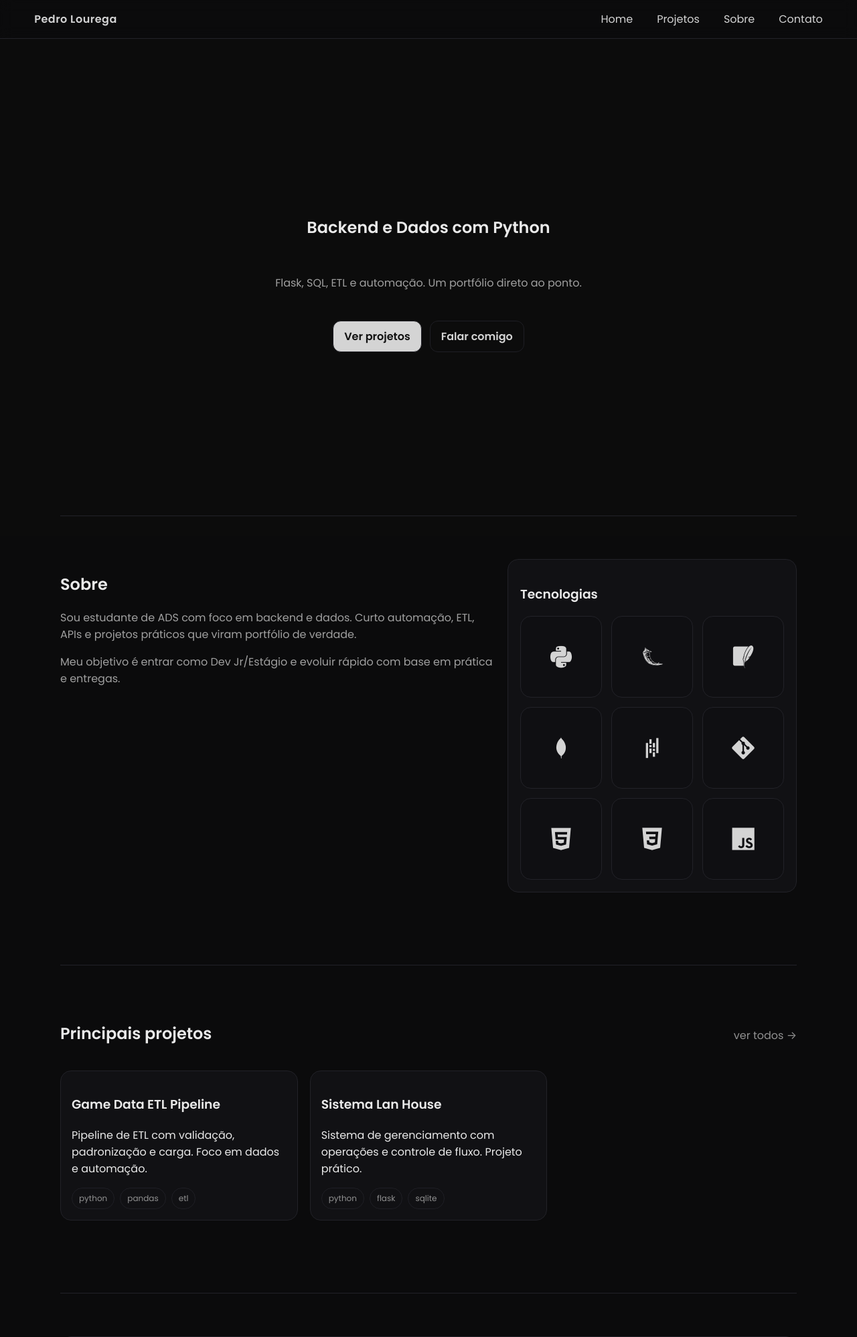
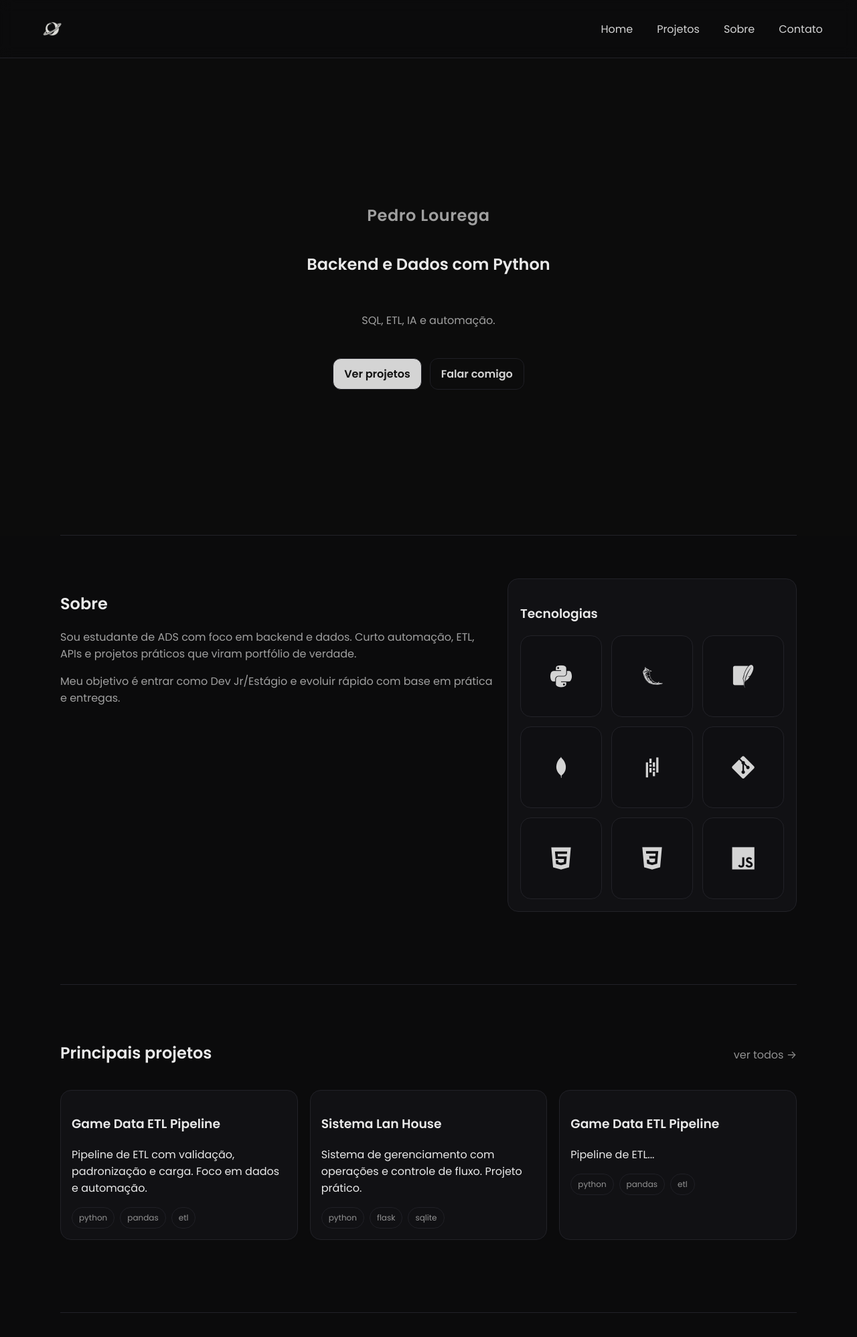
Before and after one commit to PedroLourega/my_porfolio, a Flask app: page / in a window 1280 px wide. Shown: the top 1997 px of the page at 67% size. Run offline with Flask 3, Linux system fonts and the light colour scheme.

Commit message:
feat: new logo and image project

```diff
--- a/portfolio/app/data/projects.json
+++ b/portfolio/app/data/projects.json
@@ -16,5 +16,12 @@
       "github": "https://github.com/seu-user/seu-repo",
       "demo": ""
     }
-  }
+  },
+  {
+  "title": "Game Data ETL Pipeline",
+  "description": "Pipeline de ETL...",
+  "tags": ["python", "pandas", "etl"],
+  "image": "etl.png",
+  "links": { "github": "...", "demo": "" }
+}
 ]
--- a/portfolio/app/static/css/style.css
+++ b/portfolio/app/static/css/style.css
@@ -30,6 +30,23 @@ a:hover{ opacity:1; }
 .logo{ font-weight:600; letter-spacing:.5px; }
 .links a{ margin-left:18px; }
 
+.logo{
+  display:flex;
+  align-items:center;
+  gap:10px;
+}
+
+.logo-img{
+  width:54px;
+  height:54px;
+  object-fit:contain;
+}
+
+.logo-text{
+  font-weight:600;
+  letter-spacing:.5px;
+}
+
 /* ---------- HERO / TELA INICIAL ---------- */
 .hero{
   min-height: 78vh;
@@ -45,6 +62,13 @@ a:hover{ opacity:1; }
 .hero p{
   max-width: 62ch;
   color: var(--muted);
+}
+
+.hero-name{
+  margin:0;
+  font-weight:800;
+  letter-spacing:.6px;
+  color:var(--muted);
 }
 
 .cta{
@@ -89,6 +113,16 @@ a:hover{ opacity:1; }
 .card:hover{
   transform: translateY(-2px);
   border-color:#2f2f38;
+}
+
+.card-img{
+  width:100%;
+  height:160px;
+  object-fit:cover;
+  border-radius:14px;
+  border:1px solid var(--line);
+  margin-bottom:12px;
+  opacity:.95;
 }
 
 .tags{ display:flex; flex-wrap:wrap; gap:8px; margin-top:10px; }
--- a/portfolio/app/templates/about.html
+++ b/portfolio/app/templates/about.html
@@ -1,5 +1,5 @@
 {% extends "base.html" %}
-{% block title %}Sobre | Pedro{% endblock %}
+{% block title %}Sobre | Pedro Lourega{% endblock %}
 
 {% block content %}
 <section class="reveal">
--- a/portfolio/app/templates/base.html
+++ b/portfolio/app/templates/base.html
@@ -11,13 +11,16 @@
   <link rel="stylesheet" href="https://cdn.jsdelivr.net/gh/devicons/devicon@latest/devicon.min.css">
 
   <link rel="stylesheet" href="{{ url_for('static', filename='css/style.css') }}">
+  <link rel="icon" type="image/png" href="{{ url_for('static', filename='img/logo.png') }}?v=2">
   <script defer src="{{ url_for('static', filename='js/main.js') }}"></script>
 </head>
 
 <body class="{% block body_class %}{% endblock %}">
 <canvas id="trailCanvas" class="trail-canvas"></canvas>
  <header class="nav">
-  <a class="logo" href="/">Pedro Lourega</a>
+  <a class="logo" href="/">
+  <img src="{{ url_for('static', filename='img/logo.png') }}" alt="Logo Pedro Lourega" class="logo-img">
+</a>
 
   <button class="menu-btn" id="menuBtn" aria-label="Abrir menu" aria-expanded="false">
     <span class="menu-icon"></span>
--- a/portfolio/app/templates/contact.html
+++ b/portfolio/app/templates/contact.html
@@ -1,5 +1,5 @@
 {% extends "base.html" %}
-{% block title %}Contato | Pedro{% endblock %}
+{% block title %}Contato | Pedro Lourega{% endblock %}
 
 {% block content %}
 <section class="reveal">
--- a/portfolio/app/templates/home.html
+++ b/portfolio/app/templates/home.html
@@ -3,10 +3,11 @@
 {% block body_class %}home{% endblock %}
 
 {% block content %}
-<section class="hero reveal">
-  <canvas id="trailCanvas" class="trail-canvas"></canvas>
-  <h1>Backend e Dados com Python</h1>
-  <p>Flask, SQL, ETL e automação. Um portfólio direto ao ponto.</p>
+<link rel="icon" type="image/png" href="{{ url_for('static', filename='img/logo.png') }}">
+<section class="hero reveal" id="hero">
+  <h1 class="hero-name">Pedro Lourega</h1>
+  <h2>Backend e Dados com Python</h2>
+  <p>SQL, ETL, IA e automação.</p>
 
   <div class="cta">
     <a class="btn" href="/projects">Ver projetos</a>
```
Also changed, not shown: portfolio/app/templates/projects.html (+10 -1 lines), portfolio/app/static/img/logo.png (added).
